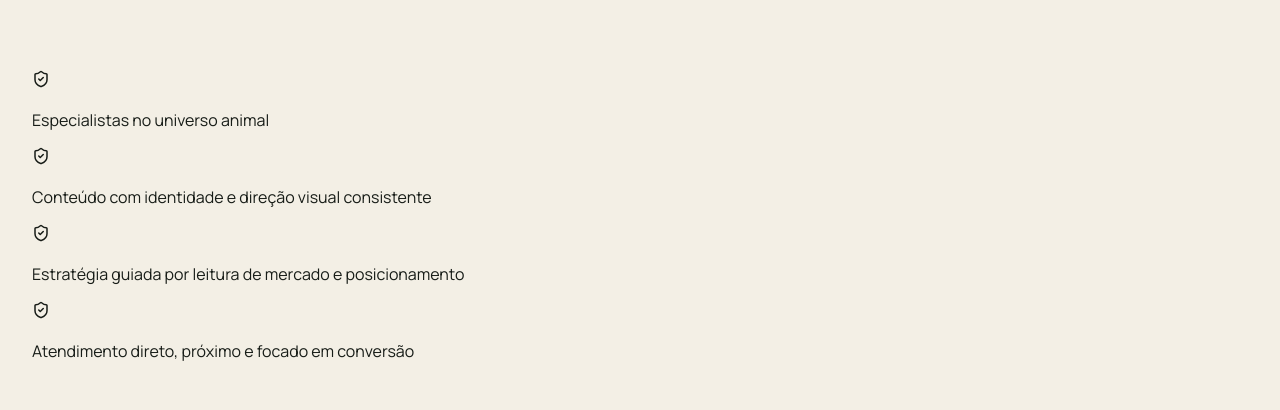
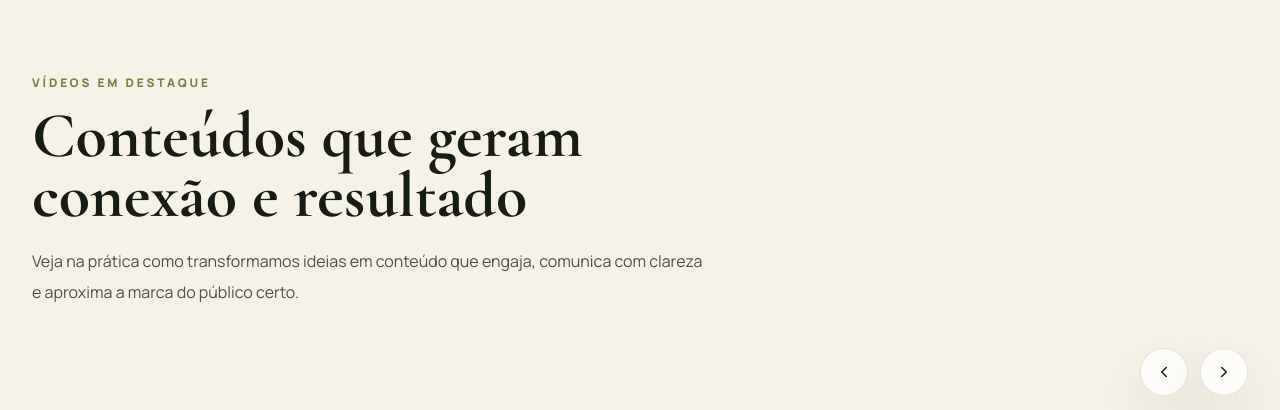
Before and after one commit to Wallaceoll/Nest-Studio-Vercel, a React (Vite) app: page / in a window 1280 px wide. Shown: the part 4461-4871 px from the top of the page. Built offline with nearby package versions, Linux system fonts and the light colour scheme; grey boxes are pictures that could not be loaded.

Commit message:
delete code that not use

```diff
--- a/src/App.tsx
+++ b/src/App.tsx
@@ -116,13 +116,6 @@ const niches = [
   'Amazonas e Cavaleiros',
   'Professores e Treinadores',
   'Marcas Pet',
-]
-
-const differentials = [
-  'Especialistas no universo animal',
-  'Conteúdo com identidade e direção visual consistente',
-  'Estratégia guiada por leitura de mercado e posicionamento',
-  'Atendimento direto, próximo e focado em conversão',
 ]
 
 const featuredVideos: MediaItem[] = [
@@ -604,18 +597,6 @@ export default function App() {
           </div>
         </section>
 
-        <section className="section section-cream compact-top">
-          <div className="container differentials-grid">
-            {differentials.map((item) => (
-              <article key={item} className="differential-card">
-                <div className="differential-icon">
-                  <ShieldCheck size={18} />
-                </div>
-                <p>{item}</p>
-              </article>
-            ))}
-          </div>
-        </section>
 
         <section id="videos" className="section section-light">
           <div className="container content-stack-lg">
```
